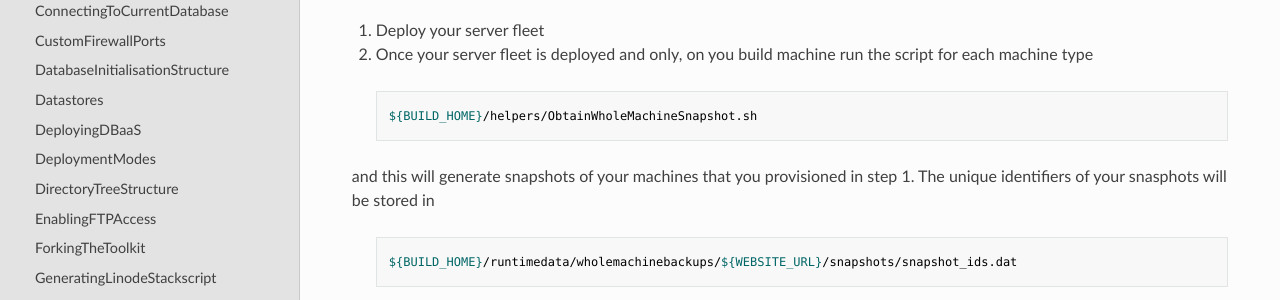
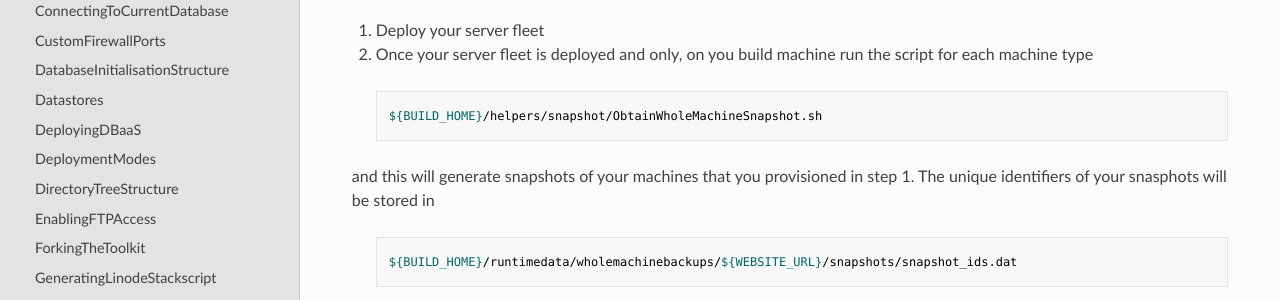
Before and after one commit to wintersys-dev/adt-documentation, an MkDocs documentation site: the page built from docs/Agile Deployment Toolkit/Deployment/BuildFromSnapshots.md, in a window 1280 px wide and 900 px high, scrolled down 337 px. Shown: the part 151-451 px from the top of the window. Built offline with MkDocs 1.6.1, drawn with Linux system fonts in a browser that asks for light colours; nearby versions of some CDN libraries.

Commit message:
Update BuildFromSnapshots.md

```diff
--- a/docs/Agile Deployment Toolkit/Deployment/BuildFromSnapshots.md
+++ b/docs/Agile Deployment Toolkit/Deployment/BuildFromSnapshots.md
@@ -11,7 +11,7 @@ If you deploy your server fleet as you normally would so that you have an autosc
 1. Deploy your server fleet
 2. Once your server fleet is deployed and only, on you build machine run the script for each machine type
 
->     ${BUILD_HOME}/helpers/ObtainWholeMachineSnapshot.sh
+>     ${BUILD_HOME}/helpers/snapshot/ObtainWholeMachineSnapshot.sh
 
 
 and this will generate snapshots of your machines that you provisioned in step 1. The unique identifiers of your snasphots will be stored in
```
